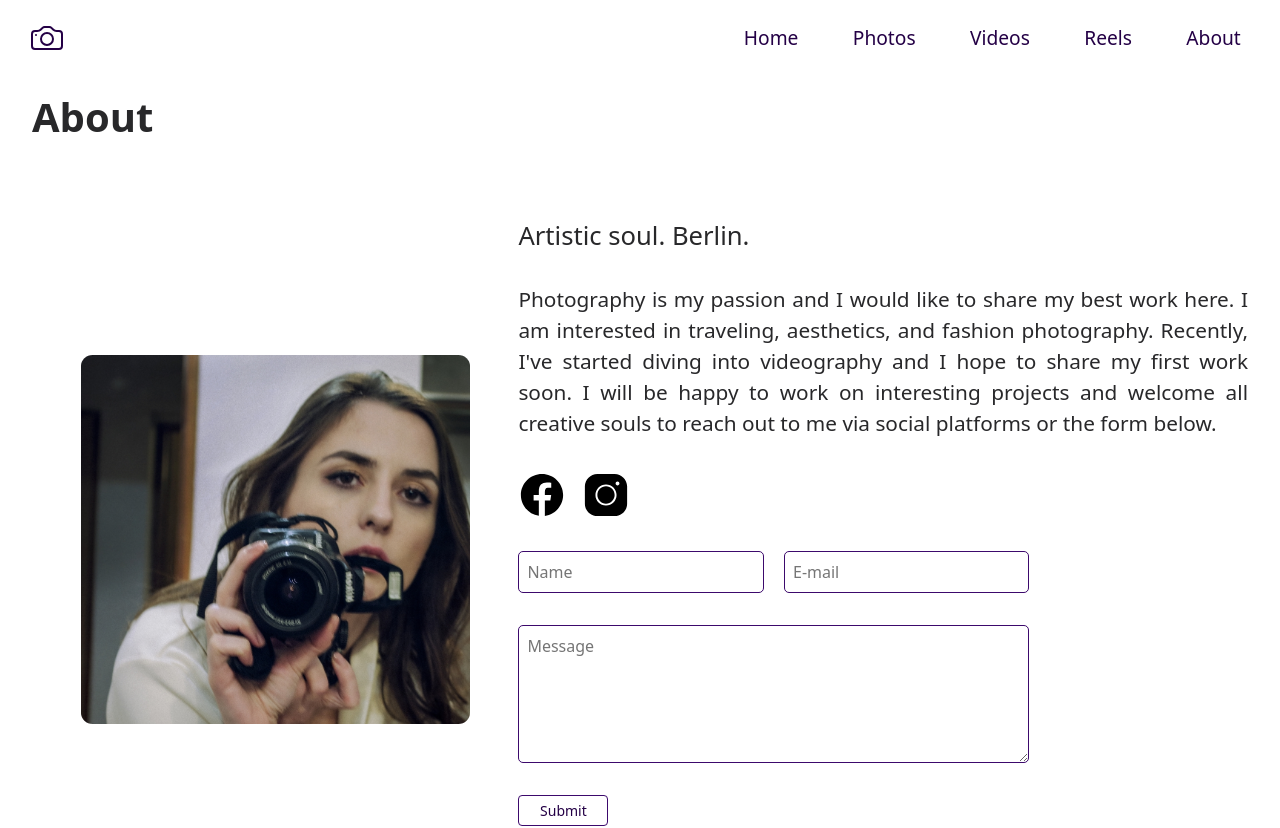
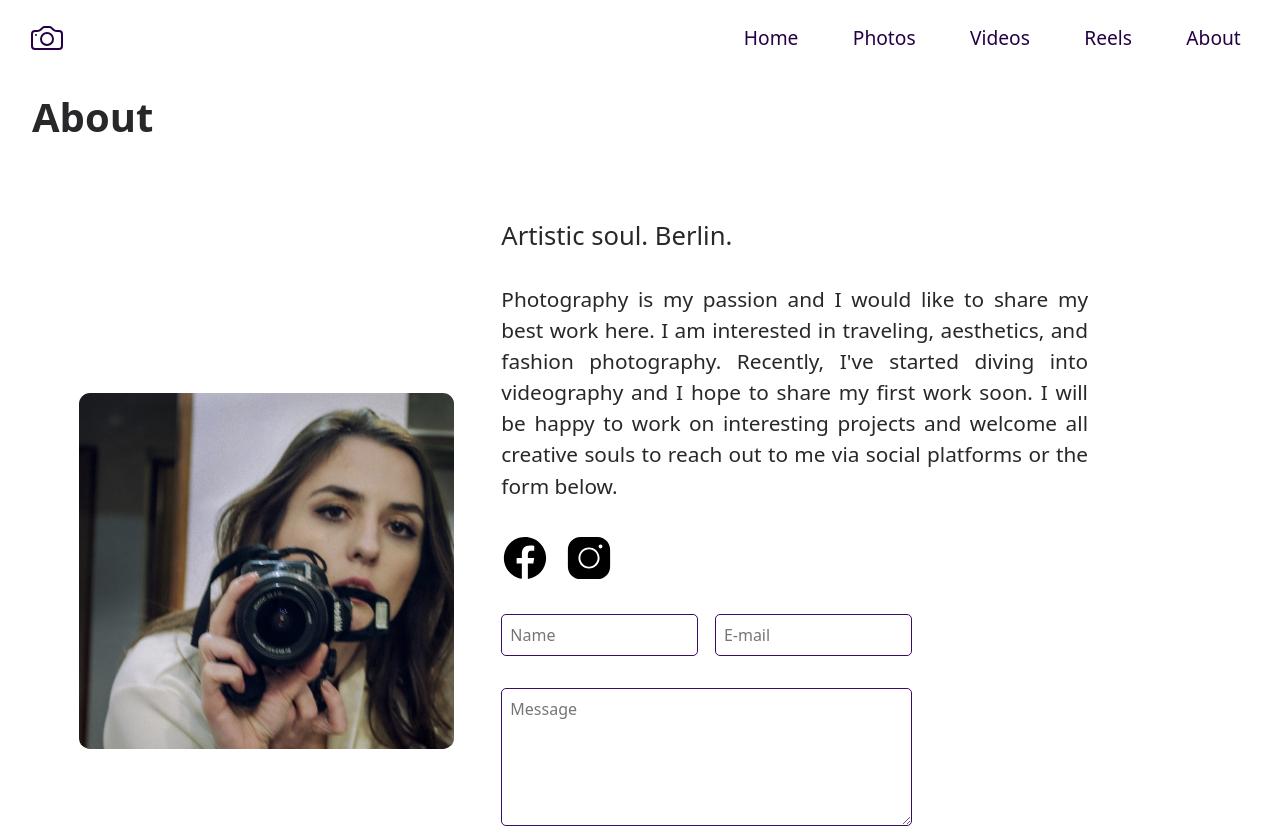
Before and after one commit to Jakub-Pinkowski/Jules-Art, a Vue app: page /about in a window 1280 px wide. Shown: the top 828 px of the page. Built offline with nearby package versions, Linux system fonts and the light colour scheme.

Commit message:
Fixed about styling

```diff
--- a/src/views/AboutView.vue
+++ b/src/views/AboutView.vue
@@ -5,18 +5,19 @@
         </div>
         <div class="about_description">
             <section class="photo">
-                <img src="../assets/images/about.jpg" alt="artist-photo" />
+                <img :src="about_photo" alt="artist-photo" />
             </section>
             <section class="text">
                 <section>
                     <h3>Artistic soul. Berlin.</h3>
                     <p>
-                        Photography is my passion and I would like to share my best
-                        work here. I am interested in traveling, aesthetics, and
-                        fashion photography. Recently, I've started diving into
-                        videography and I hope to share my first work soon. I will
-                        be happy to work on interesting projects and welcome all
-                        creative souls to reach out to me via social platforms or the form below.
+                        Photography is my passion and I would like to share my
+                        best work here. I am interested in traveling,
+                        aesthetics, and fashion photography. Recently, I've
+                        started diving into videography and I hope to share my
+                        first work soon. I will be happy to work on interesting
+                        projects and welcome all creative souls to reach out to
+                        me via social platforms or the form below.
                     </p>
                 </section>
                 <ContactForm />
@@ -26,12 +27,12 @@
 </template>
 
 <script setup lang="ts">
-import ContactForm from '../components/ContactForm.vue'
+import about_photo from '@/assets/images/about.jpg';
+import ContactForm from '../components/ContactForm.vue';
 </script>
 
 <style scoped lang="scss">
 #about {
-
     margin: 1rem 2rem;
 
     .about_description {
@@ -56,13 +57,13 @@ import ContactForm from '../components/ContactForm.vue'
     }
 
     .text {
+        margin-right: 10rem;
         flex-direction: column;
         justify-content: left;
         display: flex;
-        width: 60%;
+        width: 50%;
         text-align: justify;
         text-justify: inter-word;
-
     }
 
     @media screen and (max-width: 768px) {
@@ -78,7 +79,6 @@ import ContactForm from '../components/ContactForm.vue'
         .text {
             width: 100%;
         }
-
     }
 }
 </style>
```
